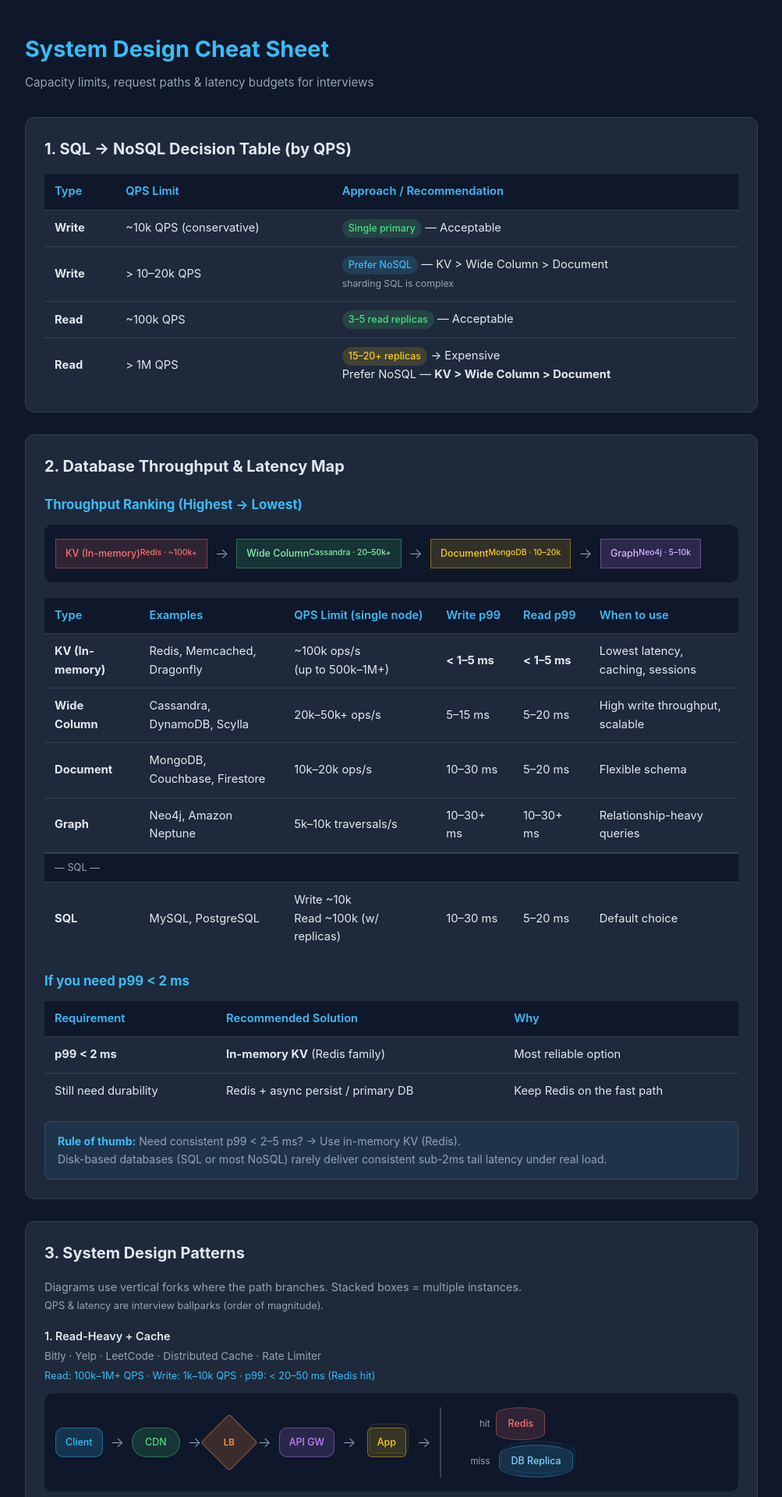
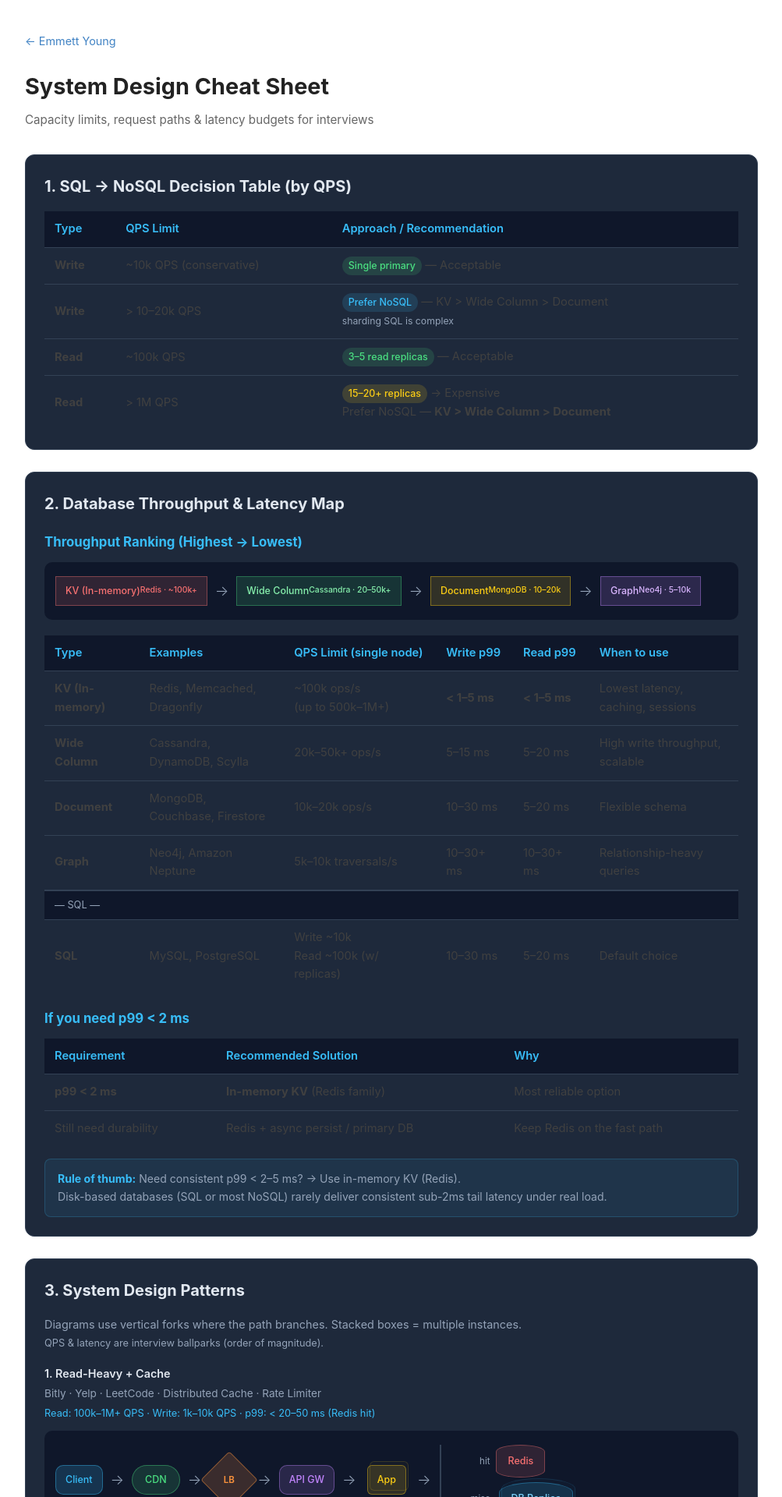
Before and after one commit to mettyoung/mettyoung.github.io, a Jekyll site: the page assets/database-cheat-sheet.html, which Jekyll copies as it is, in a window 1280 px wide. Shown: the top 1920 px of the page at 78% size, without its empty margins (138-1141 px from the left). Built offline with Jekyll 4.4.1, drawn with Linux system fonts in a browser that asks for light colours.

Commit message:
Restyle cheat sheet to match site theme
Switch page shell to white background, site heading color (#222),
system-ui font stack, and add a back-to-home link — keep the dark
navy cards, mirroring the site's existing dark code-highlight blocks
on light pages.

```diff
--- a/assets/database-cheat-sheet.html
+++ b/assets/database-cheat-sheet.html
@@ -6,7 +6,7 @@
   <title>System Design Cheat Sheet – Capacity, Paths & Latency</title>
   <style>
     :root {
-      --bg: #0f172a;
+      --bg: #fff;
       --card: #1e293b;
       --border: #334155;
       --text: #e2e8f0;
@@ -26,23 +26,35 @@
     }
 
     body {
-      font-family: -apple-system, BlinkMacSystemFont, "Segoe UI", Roboto, "Helvetica Neue", Arial, sans-serif;
+      font-family: -system-ui, -apple-system, BlinkMacSystemFont, "Segoe UI", Roboto, Helvetica, Arial, sans-serif;
       background: var(--bg);
-      color: var(--text);
+      color: #404040;
       line-height: 1.6;
       padding: 40px 20px;
       max-width: 980px;
       margin: 0 auto;
     }
 
+    .back-link {
+      display: inline-block;
+      margin-bottom: 24px;
+      color: #4183C4;
+      font-size: 0.9rem;
+      text-decoration: none;
+    }
+    .back-link:hover {
+      text-decoration: underline;
+    }
+
     h1 {
       font-size: 1.8rem;
       margin-bottom: 8px;
-      color: var(--accent);
+      font-weight: bold;
+      color: #222;
     }
 
     .subtitle {
-      color: var(--muted);
+      color: #666;
       margin-bottom: 32px;
       font-size: 0.95rem;
     }
@@ -320,6 +332,7 @@
   </style>
 </head>
 <body>
+  <a href="/" class="back-link">&larr; Emmett Young</a>
   <h1>System Design Cheat Sheet</h1>
   <p class="subtitle">Capacity limits, request paths & latency budgets for interviews</p>
 
```
